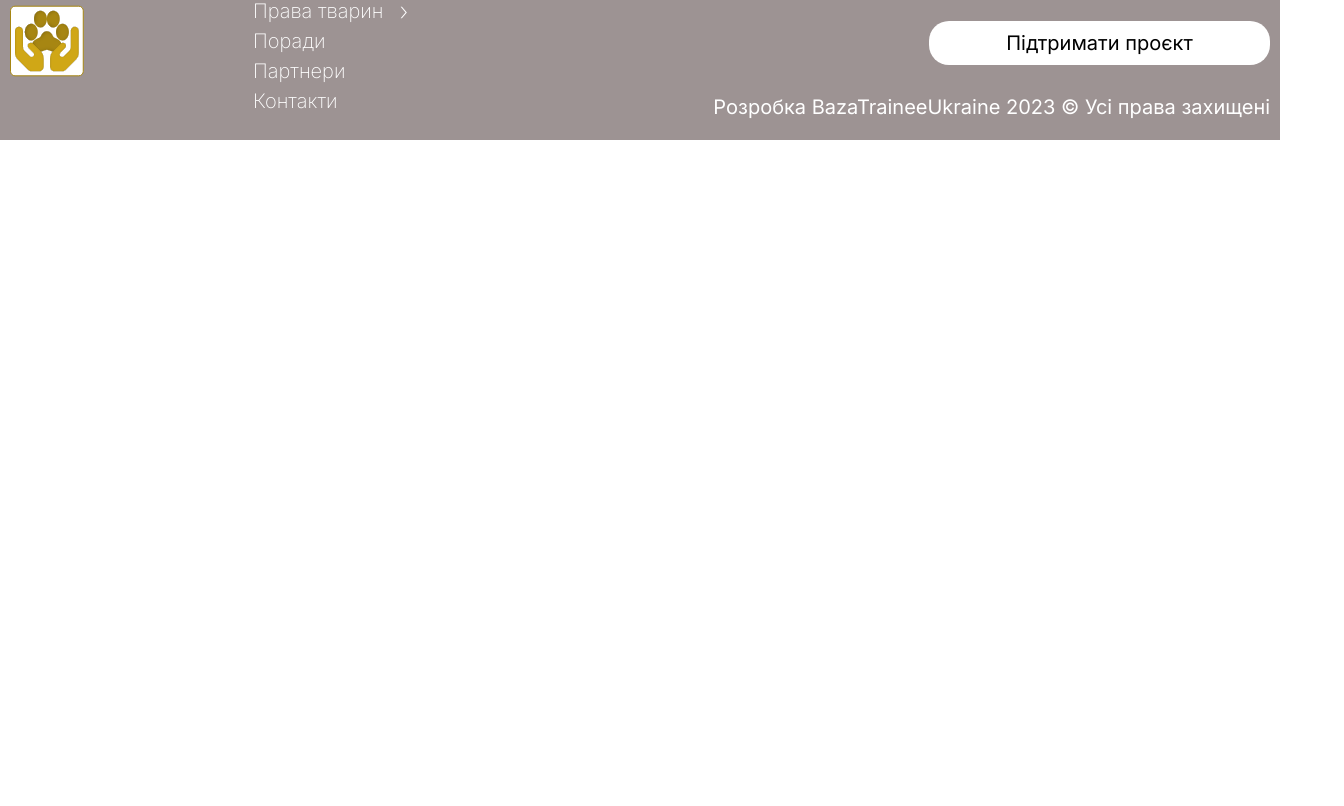
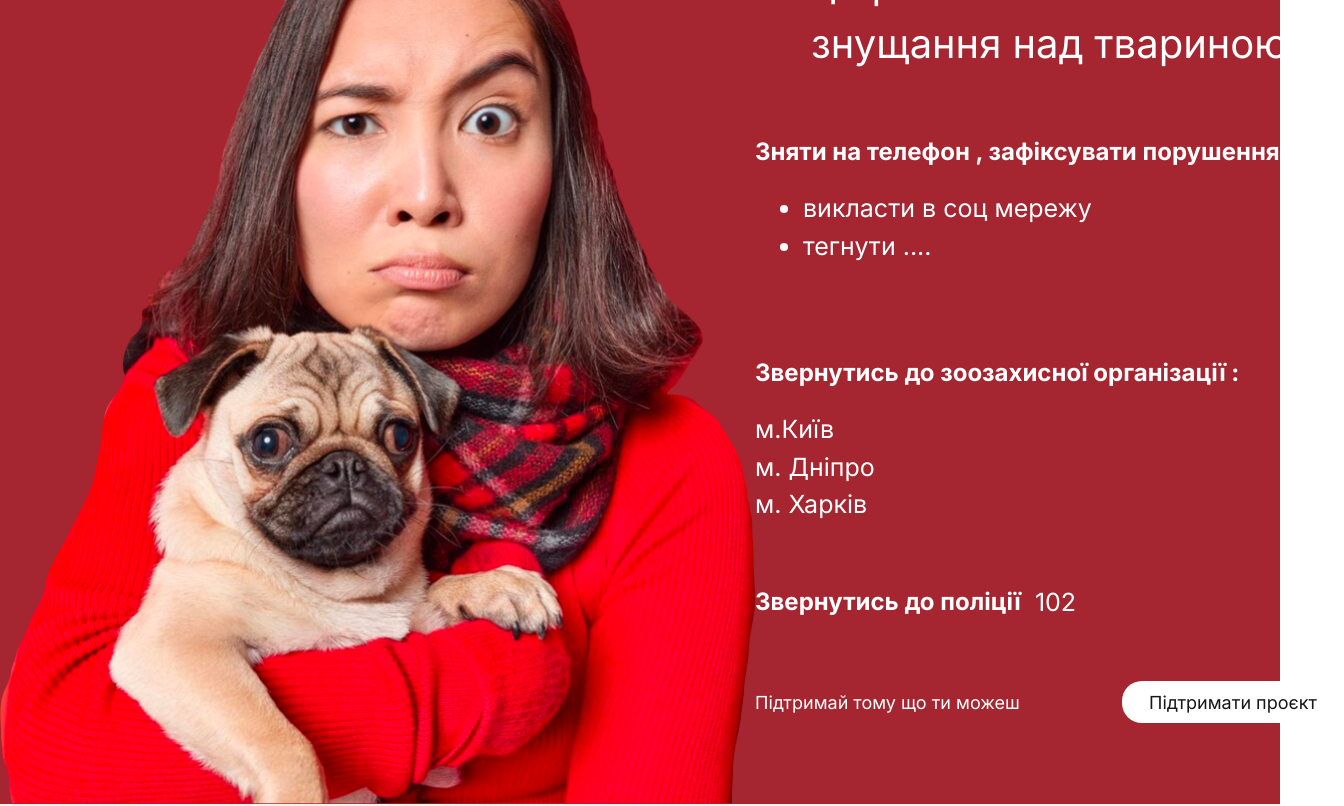
Before and after one commit to baza-trainee/pets_law, a React (Vite) app: page / in a window 1280 px wide. Shown: the part 4160-4966 px from the top of the page, 1344 px wide, since content can reach past the window. Before the commit the page ends 4300 px from the top, so only its background shows below. Built offline with nearby package versions, Linux system fonts and the light colour scheme.

Commit message:
Fix Important

```diff
--- a/src/App.jsx
+++ b/src/App.jsx
@@ -1,19 +1,19 @@
-import { RouterProvider, createBrowserRouter } from "react-router-dom";
+import { RouterProvider, createBrowserRouter } from 'react-router-dom';
 
-import About from "./components/About";
-import Error from "./components/Error";
-import Footer from "./components/Footer";
-import Header from "./components/Header";
-import Hero from "./components/Hero";
-import PartOne from "./components/PartOne";
-import PartTwo from "./components/PartTwo";
-import RedBlock from "./components/RedBlock";
-import Stories from "./components/Stories";
-import WhiteBlock from "./components/WhiteBlock";
+import About from './components/About';
+import Error from './components/Error';
+import Footer from './components/Footer';
+import Header from './components/Header';
+import Hero from './components/Hero';
+import Important from './components/Important';
+import PartOne from './components/PartOne';
+import PartTwo from './components/PartTwo';
+import RedBlock from './components/RedBlock';
+import Stories from './components/Stories';
 
 const router = createBrowserRouter([
 	{
-    path: "/",
+		path: '/',
 		element: (
 			<>
 				<Header />
@@ -23,11 +23,16 @@ const router = createBrowserRouter([
 				<Stories />
 				<PartTwo />
 				<RedBlock />
-        <WhiteBlock />
+				<Important />
 				<Footer />
 			</>
 		),
-    errorElement: <Error />,
+		errorElement: (
+			<>
+				<Header />
+				<Error />
+			</>
+		),
 	},
 ]);
 
--- a/src/components/Error.jsx
+++ b/src/components/Error.jsx
@@ -1,5 +1,30 @@
+import { Link } from 'react-router-dom';
+import error from './../assets/error.webp';
+
 const Error = () => {
-	return <div>Error</div>;
+	return (
+		<div className='relative bg-error bg-no-repeat bg-cover h-fit w-[100%]'>
+			<img src={error} className='z-0 max-h-screen opacity-0' />
+			<div className='absolute top-0 flex items-center w-full h-full'>
+				<div className='relative flex-col items-center justify-center w-[65%] left-2 lg:left-[10%] md:w-[55%]'>
+					<h2 className='text-lg font-normal text-center text-white font-body sm:text-8xl'>
+						400
+					</h2>
+					<span className='flex justify-center my-5 text-xs whitespace-nowrap sm:text-sm sm:my-10'>
+						Вибачте, сторінка, яку ви шукаєте, недоступна
+					</span>
+					<div className='flex justify-center'>
+						<Link to='/' className='px-1 py-1 mx-1 text-xs text-white transition-all ease-linear border border-white hover:bg-white hover:text-black sm:px-5 sm:py-1 sm:mx-4 rounded-2xl'>
+							Повернутись на головну
+						</Link>
+						<button className='px-1 py-1 mx-1 text-xs text-white transition-all ease-linear border border-white hover:bg-white hover:text-black sm:px-5 sm:py-1 sm:mx-4 rounded-2xl'>
+							Підтримати проєкт
+						</button>
+					</div>
+				</div>
+			</div>
+		</div>
+	);
 };
 
 export default Error;
--- a/src/components/RedBlock.jsx
+++ b/src/components/RedBlock.jsx
@@ -1,5 +1,61 @@
+import img from '../assets/pet_harassment.png';
+
 const RedBlock = () => {
-	return <div>RedBlock</div>;
+	return (
+		<section className='bg-[#A52630]'>
+			<div className='container max-w-[1440px] mx-auto my-0 flex justify-evenly'>
+				<img
+					src={img}
+					alt='Що робити коли помітили знущання над твариною'
+					width='755'
+					height='910'
+					className='h-[910px]'
+				/>
+				<div>
+					<h3 className='text-white text-[40px] leading-normal w-[589px] max-w-full text-center my-[60px] font-normal'>
+						Що робити коли помітили знущання над твариною
+					</h3>
+					<div className='mb-[90px]'>
+						<p className='text-white text-[24px] leading-normal font-bold mb-[20px]'>
+							Зняти на телефон , зафіксувати порушення
+						</p>
+						<ul
+							role='list'
+							className='marker:text-white-400 list-disc pl-[3rem] text-white text-[25px] leading-normal font-normal'
+						>
+							<li>викласти в соц мережу</li>
+							<li>тегнути ....</li>
+						</ul>
+					</div>
+					<div className='mb-[60px]'>
+						<p className='text-white text-[24px] leading-normal font-bold mb-[20px]'>
+							Звернутись до зоозахисної організації :
+						</p>
+						<ul className='text-white text-[25px] leading-normal font-normal'>
+							<li>м.Київ</li>
+							<li>м. Дніпро</li>
+							<li>м. Харків</li>
+						</ul>
+					</div>
+					<p className='mb-[60px] text-white text-[24px] leading-normal font-bold flex gap-[14px]'>
+						Звернутись до поліції
+						<span className='text-[25px] font-normal'>102</span>
+					</p>
+					<div className='flex items-center justify-between'>
+						<p className='text-white text-[18px] leading-normal font-normal'>
+							Підтримай тому що ти можеш
+						</p>
+						<button
+							type='button'
+							className='bg-white w-[222px] max-w-full h-[42px] rounded-[20px] text-black cursor-pointer text-[18px] leading-normal font-normal border-none transition-colors duration-250 ease-in-out focus:bg-[#D0A716] hover:bg-[#D0A716]'
+						>
+							Підтримати проєкт
+						</button>
+					</div>
+				</div>
+			</div>
+		</section>
+	);
 };
 
 export default RedBlock;
```
Lines whose indentation alone changed are shown as unchanged.
